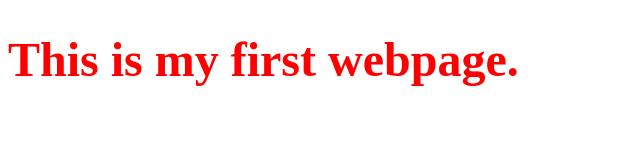
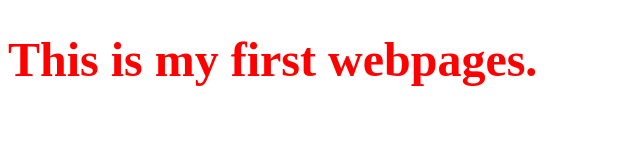
Before and after one commit to rekkuza18/gitPractice, a plain HTML site: page index.html in a window 1280 px wide. Shown: the full height of the page, 0-640 px from the left. Drawn offline with Linux system fonts and the light colour scheme.

Commit message:
edited h1

```diff
--- a/index.html
+++ b/index.html
@@ -7,6 +7,6 @@
     <link rel="stylesheet" href="css/style.css">
 </head>
 <body>
-    <h1>This is my first webpage.</h1>
+    <h1>This is my first webpages.</h1>
 </body>
 </html>
```
